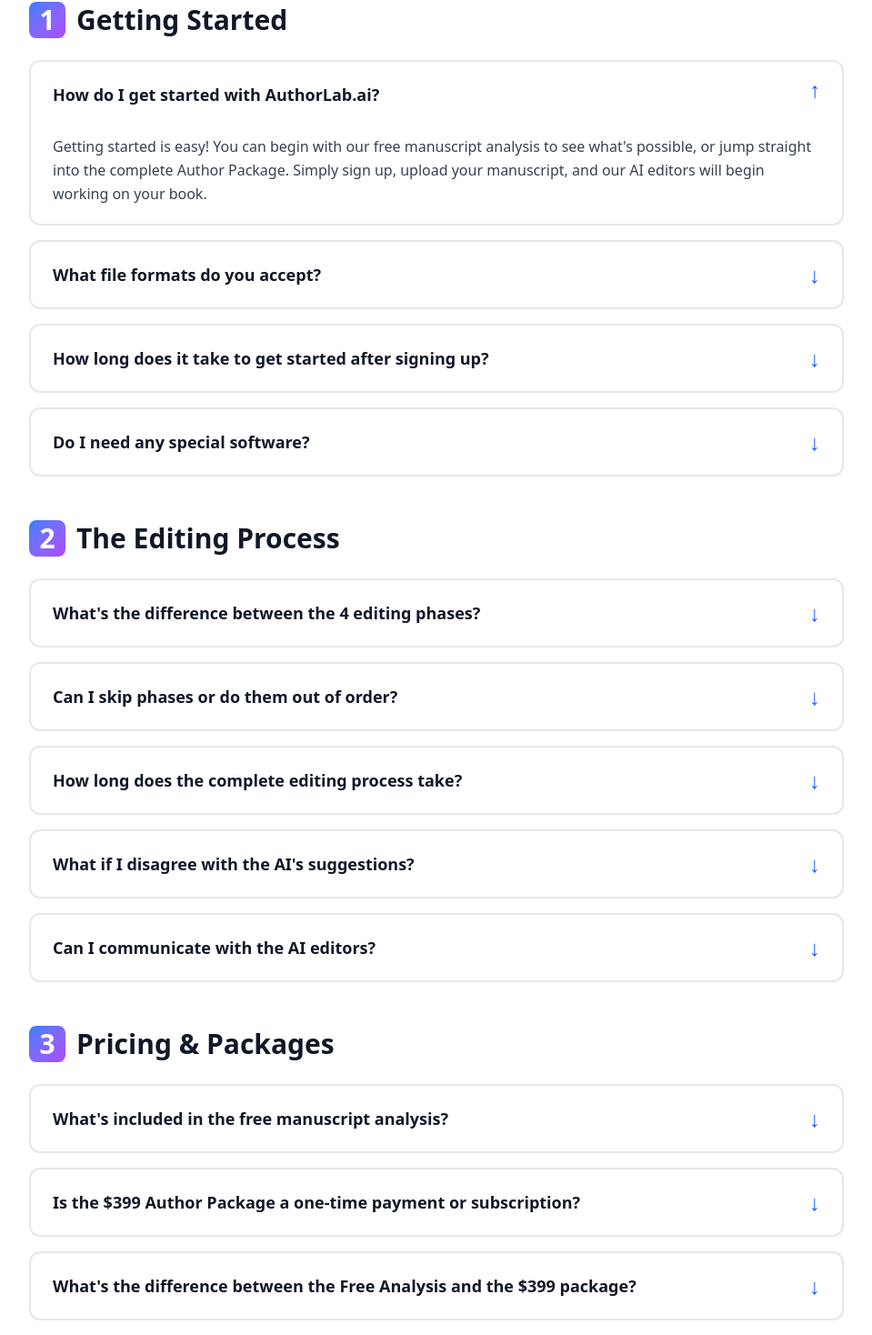
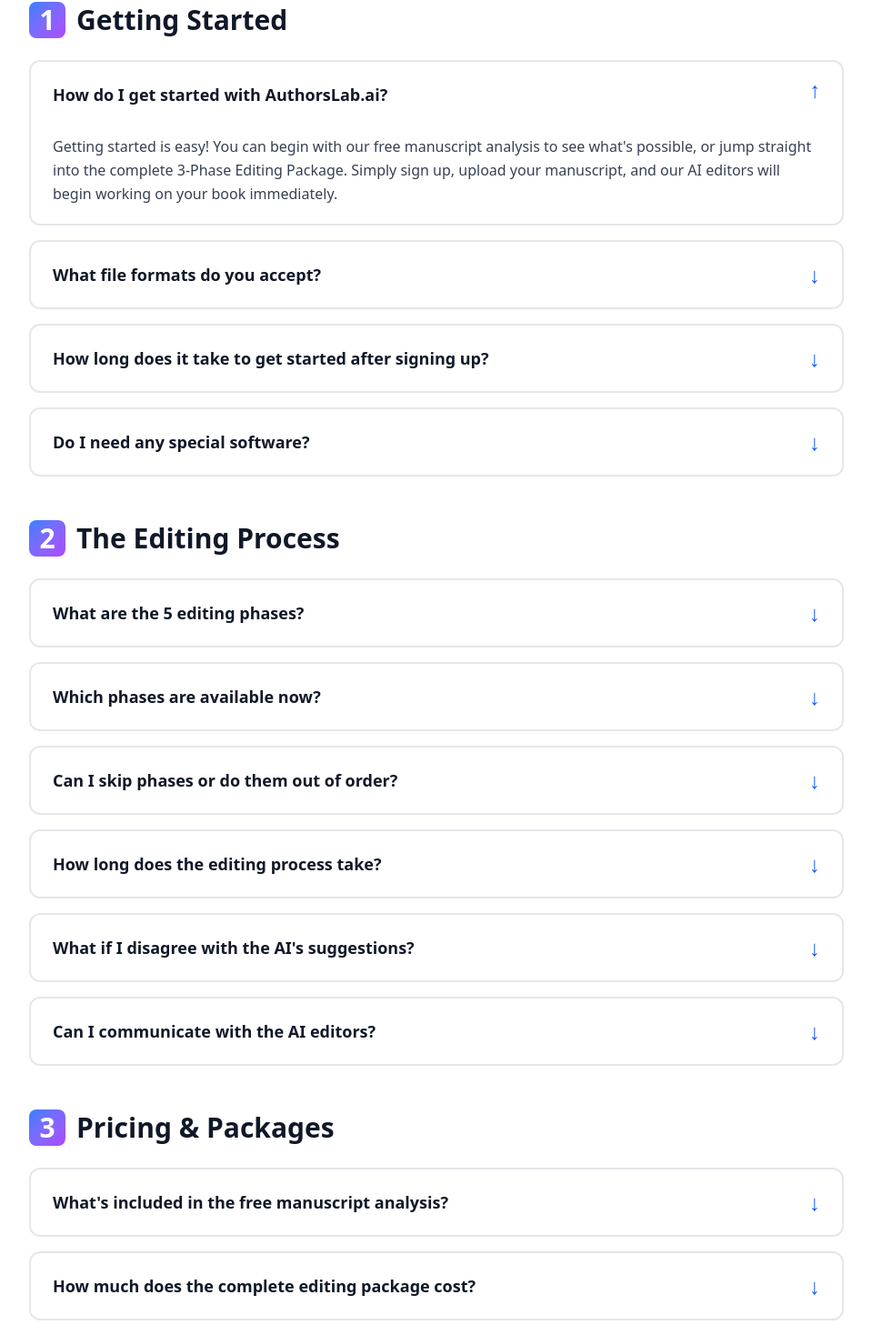
Before and after one commit to SpikeIreland/authorslab-app, a Next.js app: page /faq in a window 1280 px wide. Shown: the part 567-2035 px from the top of the page at 91% size, without its empty margins (160-1119 px from the left). Built offline with nearby package versions, Linux system fonts and the light colour scheme.

Commit message:
Complete marketing pages update - accurate 3-phase availability (), all 5 editors shown, Taylor & Quinn coming Q1 2025

```diff
--- a/src/app/faq/page.tsx
+++ b/src/app/faq/page.tsx
@@ -12,8 +12,8 @@ export default function FAQPage() {
       category: "Getting Started",
       questions: [
         {
-          q: "How do I get started with AuthorLab.ai?",
-          a: "Getting started is easy! You can begin with our free manuscript analysis to see what's possible, or jump straight into the complete Author Package. Simply sign up, upload your manuscript, and our AI editors will begin working on your book."
+          q: "How do I get started with AuthorsLab.ai?",
+          a: "Getting started is easy! You can begin with our free manuscript analysis to see what's possible, or jump straight into the complete 3-Phase Editing Package. Simply sign up, upload your manuscript, and our AI editors will begin working on your book immediately."
         },
         {
           q: "What file formats do you accept?",
@@ -21,7 +21,7 @@ export default function FAQPage() {
         },
         {
           q: "How long does it take to get started after signing up?",
-          a: "Immediately! Once you upload your manuscript, our AI editors begin analyzing it right away. You'll receive your first feedback within 24-48 hours depending on the length of your manuscript."
+          a: "Immediately! Once you upload your manuscript, our AI editors begin analyzing it right away. The free analysis typically completes in about 5 minutes and is delivered to your email."
         },
         {
           q: "Do I need any special software?",
@@ -33,16 +33,20 @@ export default function FAQPage() {
       category: "The Editing Process",
       questions: [
         {
-          q: "What's the difference between the 4 editing phases?",
-          a: "Phase 1 (Developmental) focuses on big-picture story structure, characters, and plot. Phase 2 (Line Editing) refines your prose at the sentence level. Phase 3 (Copy Editing) ensures technical accuracy and grammar. Phase 4 (Publishing Prep) formats your book for publication. Each phase builds on the previous one."
+          q: "What are the 5 editing phases?",
+          a: "Phase 1 (Developmental with Alex) focuses on story structure and character development. Phase 2 (Line Editing with Sam) refines your prose at the sentence level. Phase 3 (Copy Editing with Jordan) ensures technical accuracy and grammar. Phase 4 (Publishing with Taylor) formats your book for publication - launching Q1 2025. Phase 5 (Marketing with Quinn) helps you promote your book - launching Q1 2025. The first three phases are available now."
+        },
+        {
+          q: "Which phases are available now?",
+          a: "Phases 1-3 (Alex, Sam, and Jordan) are fully available now. This covers complete developmental editing, line editing, and copy editing. Phase 4 (Publishing with Taylor) and Phase 5 (Marketing with Quinn) are launching in Q1 2025."
         },
         {
           q: "Can I skip phases or do them out of order?",
-          a: "We recommend completing all phases in order for the best results. Each phase is designed to build on the previous one. However, if you've already had developmental editing done elsewhere, contact us to discuss starting at Phase 2."
+          a: "We recommend completing all phases in order for the best results. Each phase builds on the previous one. However, if you've already had developmental editing done elsewhere, contact us to discuss starting at Phase 2."
         },
         {
-          q: "How long does the complete editing process take?",
-          a: "Most manuscripts complete all 4 phases in 10-16 days. The exact timeline depends on your manuscript's length and complexity. You'll see estimated timelines for your specific manuscript after upload."
+          q: "How long does the editing process take?",
+          a: "You work at your own pace! Most authors complete all three available phases (developmental, line, and copy editing) in 2-4 weeks, but there are no deadlines or time limits. Take as long as you need to perfect your manuscript."
         },
         {
           q: "What if I disagree with the AI's suggestions?",
@@ -50,7 +54,7 @@ export default function FAQPage() {
         },
         {
           q: "Can I communicate with the AI editors?",
-          a: "Yes! You can ask questions, request clarification, or discuss specific aspects of your manuscript with Alex, Sam, and Jordan throughout the editing process."
+          a: "Yes! You can ask questions, request clarification, or discuss specific aspects of your manuscript with Alex, Sam, and Jordan throughout the editing process. It's a real-time collaborative workspace."
         }
       ]
     },
@@ -59,19 +63,27 @@ export default function FAQPage() {
       questions: [
         {
           q: "What's included in the free manuscript analysis?",
-          a: "Our free analysis includes a comprehensive AI-powered report covering story structure, character development, pacing, plot consistency, and key improvement areas. It's a detailed overview that shows you what's working and what needs attention."
+          a: "Our free analysis includes a comprehensive AI-powered report from Alex covering story structure, character development, pacing, plot consistency, and key improvement areas. It's delivered as a PDF to your email in about 5 minutes. It's a detailed overview that shows you what's working and what needs attention."
         },
         {
-          q: "Is the $399 Author Package a one-time payment or subscription?",
-          a: "It's a one-time payment! You pay $399 once and receive complete editing through all 4 phases, plus publishing preparation. No hidden fees, no recurring charges."
+          q: "How much does the complete editing package cost?",
+          a: "The 3-Phase Editing Package (Phases 1-3: Alex, Sam, and Jordan) is $299 as a one-time payment. This includes developmental editing, line editing, and copy editing. When Phase 4 (Publishing) and Phase 5 (Marketing) launch in Q1 2025, they'll be available as add-ons with pricing to be announced."
         },
         {
-          q: "What's the difference between the Free Analysis and the $399 package?",
-          a: "The free analysis provides an overview and diagnostic report. The $399 Author Package includes the full 4-phase editing journey, real-time workspace collaboration, chapter-by-chapter feedback, implementation guidance, and publishing preparation."
+          q: "Is the $299 package a one-time payment or subscription?",
+          a: "It's a one-time payment! You pay $299 once and receive complete editing through all three available phases. No hidden fees, no recurring charges. Work at your own pace with no time limits."
+        },
+        {
+          q: "What's the difference between the Free Analysis and the $299 package?",
+          a: "The free analysis provides a diagnostic report from Alex. The $299 package includes the full 3-phase editing journey with Alex, Sam, and Jordan, featuring real-time workspace collaboration, chapter-by-chapter interactive editing, downloadable manuscript versions at each phase, and the ability to discuss and refine with each editor."
         },
         {
           q: "Can I upgrade from the free analysis to the full package?",
-          a: "Absolutely! After receiving your free analysis, you can upgrade to the complete Author Package at any time. We'll continue right where the analysis left off."
+          a: "Absolutely! After receiving your free analysis, you can upgrade to the complete 3-Phase Editing Package at any time. We'll continue right where the analysis left off."
+        },
+        {
+          q: "When will Phase 4 (Publishing) and Phase 5 (Marketing) be available?",
+          a: "Both Phase 4 with Taylor (Publishing Preparation) and Phase 5 with Quinn (Marketing Strategy) are launching in Q1 2025. If you purchase the 3-Phase Package now, you'll be first to know when they launch and receive special early access pricing."
         },
         {
           q: "Do you offer refunds?",
@@ -92,19 +104,23 @@ export default function FAQPage() {
         },
         {
           q: "What if I have a very long manuscript (over 100,000 words)?",
-          a: "We can handle manuscripts of virtually any length. Very long manuscripts may require additional processing time. Contact us before uploading manuscripts over 150,000 words to discuss timeline expectations."
+          a: "We can handle manuscripts of virtually any length. The AI editors work efficiently regardless of length - you'll still get comprehensive feedback on every chapter."
         },
         {
           q: "Can I work on my manuscript while it's being edited?",
-          a: "Yes! You have full access to your manuscript at all times. However, we recommend waiting for feedback from each phase before making major changes, so the AI editors can provide the most accurate guidance."
+          a: "Yes! You have full access to your manuscript at all times. However, we recommend completing each phase before making major changes, so the AI editors can provide the most accurate guidance for the next phase."
         },
         {
           q: "What happens to my manuscript after the editing is complete?",
-          a: "You receive your fully edited manuscript in multiple formats (Word document, PDF, and publication-ready files). Your original files remain in your account for reference. You own all rights to your work."
+          a: "You receive your fully edited manuscript as a downloadable PDF at the completion of each phase (3 versions total). Your files remain in your account for reference. You own all rights to your work and can download anytime."
         },
         {
           q: "Can I download my manuscript at any time?",
-          a: "Yes! You can download your manuscript in various formats at any stage of the process. You always have full access to your work."
+          a: "Yes! You can download your manuscript at any stage of the process. After completing each phase, you'll receive a polished PDF version of your manuscript showing all the improvements made."
+        },
+        {
+          q: "Can I return to previous editors after moving to the next phase?",
+          a: "Yes! After completing all three phases, you can return to any editor (Alex, Sam, or Jordan) to continue refining your manuscript. All your chat history and progress is saved."
         }
       ]
     },
@@ -112,24 +128,24 @@ export default function FAQPage() {
       category: "Publishing & Beyond",
       questions: [
         {
-          q: "Does Phase 4 actually publish my book?",
-          a: "Phase 4 prepares your manuscript for publication by creating print-ready PDFs, e-book files (EPUB, MOBI), and providing publishing platform guidance. The actual uploading to Amazon KDP, IngramSpark, or other platforms is done by you, but we give you everything you need and step-by-step instructions."
+          q: "Does AuthorsLab.ai publish my book?",
+          a: "When Phase 4 launches in Q1 2025, Taylor will prepare your manuscript for publication by creating print-ready PDFs, e-book files, and providing publishing platform guidance. The actual uploading to Amazon KDP, IngramSpark, or other platforms is done by you, but Taylor will give you everything you need and step-by-step instructions."
         },
         {
-          q: "Do you help with cover design?",
-          a: "Phase 4 includes cover design guidance and templates. For custom professional cover design, we can connect you with recommended designers (additional cost)."
+          q: "Will you help with marketing my book?",
+          a: "When Phase 5 launches in Q1 2025, Quinn will help you build your author platform, identify your target readers, create social media content calendars, and develop a strategic book launch campaign. This comprehensive marketing support is designed to help you connect with your readers."
         },
         {
-          q: "What about marketing my book?",
-          a: "Phase 4 includes basic marketing materials templates (book description, author bio, social media posts). For comprehensive marketing support, ask about our Marketing Add-on package."
+          q: "Can I use AuthorsLab.ai for multiple books?",
+          a: "Yes! Each manuscript is a separate project with its own $299 fee for the 3-Phase Editing Package. Many authors use our service for their entire series or multiple books."
         },
         {
-          q: "Can I use AuthorLab.ai for multiple books?",
-          a: "Yes! Each manuscript is a separate project with its own $399 fee. Many authors use our service for their entire series or multiple books."
+          q: "Is the editing quality suitable for traditional publishing submissions?",
+          a: "Yes! The editing quality from Alex, Sam, and Jordan is professional-grade and suitable for traditional publishing submissions. Our AI editors are trained on published works and industry standards."
         },
         {
-          q: "Do you help with traditional publishing submissions?",
-          a: "While our primary focus is on preparing manuscripts for self-publishing, the editing quality is suitable for traditional publishing submissions. We can provide query letter guidance as an add-on service."
+          q: "What if I want to start editing now but wait for publishing and marketing phases?",
+          a: "Perfect! Start with the 3-Phase Editing Package ($299) now to work with Alex, Sam, and Jordan. When Phase 4 (Publishing) and Phase 5 (Marketing) launch in Q1 2025, you'll be notified and can add them to your completed manuscript."
         }
       ]
     },
@@ -138,19 +154,23 @@ export default function FAQPage() {
       questions: [
         {
           q: "What if I get stuck or have questions during the process?",
-          a: "Author Package customers receive priority support throughout their journey. You can reach out via email, and we typically respond within 24 hours. For urgent issues, we offer expedited support."
+          a: "You can ask questions directly to your AI editors (Alex, Sam, and Jordan) through the platform's chat feature. For technical or account questions, we provide email support with typically 24-hour response times."
         },
         {
           q: "Do you offer phone support?",
-          a: "Currently, we provide support via email and in-platform messaging. This allows us to keep costs low while providing detailed, thoughtful responses to your questions."
+          a: "Currently, we provide support via email and through the in-platform chat with your AI editors. This allows us to keep costs low while providing detailed, thoughtful responses to your questions."
         },
         {
           q: "What if I need help understanding the AI feedback?",
-          a: "That's what we're here for! If any feedback is unclear, you can ask for clarification directly through the platform, and we'll provide additional context and examples."
+          a: "That's what the chat feature is for! If any feedback is unclear, you can ask for clarification directly from Alex, Sam, or Jordan, and they'll provide additional context and examples in real-time."
         },
         {
           q: "Can I request a human editor to review the AI's work?",
-          a: "Currently, all editing is performed by our AI editorial team (Alex, Sam, and Jordan). For manuscripts requiring human editorial oversight, please contact us about our Premium Review add-on service."
+          a: "Currently, all editing is performed by our AI editorial team (Alex, Sam, and Jordan). They're trained on thousands of published works and provide professional-grade feedback. For manuscripts requiring human editorial oversight, please contact us about custom solutions."
+        },
+        {
+          q: "How do I contact support if I have technical issues?",
+          a: "You can reach us at support@authorslab.ai for any technical questions, account issues, or general inquiries. We typically respond within 24 hours."
         }
       ]
     }
@@ -204,7 +224,7 @@ export default function FAQPage() {
             </span>
           </h1>
           <p className="text-xl text-gray-600 max-w-3xl mx-auto">
-            Everything you need to know about AuthorLab.ai, our AI editors, and the editing process.
+            Everything you need to know about AuthorsLab.ai, our AI editors, and the editing process.
           </p>
         </div>
       </section>
@@ -310,7 +330,7 @@ export default function FAQPage() {
             Ready to Get Started?
           </h2>
           <p className="text-xl mb-8 opacity-90 max-w-2xl mx-auto">
-            Join hundreds of authors who have transformed their manuscripts with AuthorLab.ai.
+            Join authors who are transforming their manuscripts with professional AI editing.
           </p>
           <div className="flex gap-4 justify-center flex-wrap">
             <Link href="/free-analysis">
@@ -319,8 +339,8 @@ export default function FAQPage() {
               </Button>
             </Link>
             <Link href="/signup">
-              <Button className="text-lg px-8 py-6">
-                Begin Full Journey - $399
+              <Button className="text-lg px-8 py-6 bg-gradient-to-r from-green-400 to-blue-400 text-gray-900 hover:from-green-500 hover:to-blue-500 font-bold">
+                Begin 3-Phase Journey - $299
               </Button>
             </Link>
           </div>
--- a/src/app/how-it-works/page.tsx
+++ b/src/app/how-it-works/page.tsx
@@ -270,7 +270,7 @@ export default function HowItWorksPage() {
             {/* Phase 4: Publishing Preparation - COMING SOON */}
             <div className="mb-20 relative opacity-90">
               <div className="absolute -top-4 -right-4 bg-teal-500 text-white text-sm font-bold px-4 py-2 rounded-full shadow-lg z-10">
-                COMING Q1 2025
+                COMING Q4 2025
               </div>
               <div className="flex items-center gap-4 mb-6">
                 <div className="w-16 h-16 bg-teal-500 text-white rounded-full flex items-center justify-center text-2xl font-bold shadow-lg">
@@ -339,7 +339,7 @@ export default function HowItWorksPage() {
             {/* Phase 5: Marketing Strategy - COMING SOON */}
             <div className="mb-20 relative opacity-90">
               <div className="absolute -top-4 -right-4 bg-orange-500 text-white text-sm font-bold px-4 py-2 rounded-full shadow-lg z-10">
-                COMING Q1 2025
+                COMING Q4 2025
               </div>
               <div className="flex items-center gap-4 mb-6">
                 <div className="w-16 h-16 bg-orange-500 text-white rounded-full flex items-center justify-center text-2xl font-bold shadow-lg">
--- a/src/app/pricing/page.tsx
+++ b/src/app/pricing/page.tsx
@@ -186,7 +186,7 @@ export default function PricingPage() {
           <div className="max-w-5xl mx-auto">
             <div className="text-center mb-12">
               <div className="inline-block px-4 py-2 bg-teal-100 text-teal-800 rounded-full text-sm font-bold mb-4">
-                Coming Q1 2025
+                Coming Q4 2025
               </div>
               <h2 className="text-4xl font-bold text-gray-900 mb-4">
                 Complete Your Journey
@@ -355,12 +355,12 @@ export default function PricingPage() {
                     <tr>
                       <td className="px-6 py-4 text-sm text-gray-700">Publishing Prep (Phase 4)</td>
                       <td className="px-6 py-4 text-center text-gray-300">—</td>
-                      <td className="px-6 py-4 text-center text-orange-400 text-xs bg-blue-50">Coming Q1</td>
+                      <td className="px-6 py-4 text-center text-orange-400 text-xs bg-blue-50">Coming Q4</td>
                     </tr>
                     <tr>
                       <td className="px-6 py-4 text-sm text-gray-700">Marketing Strategy (Phase 5)</td>
                       <td className="px-6 py-4 text-center text-gray-300">—</td>
-                      <td className="px-6 py-4 text-center text-orange-400 text-xs bg-blue-50">Coming Q1</td>
+                      <td className="px-6 py-4 text-center text-orange-400 text-xs bg-blue-50">Coming Q4</td>
                     </tr>
                     <tr className="bg-gray-50">
                       <td className="px-6 py-4 text-sm font-semibold text-gray-900">Price</td>
```
